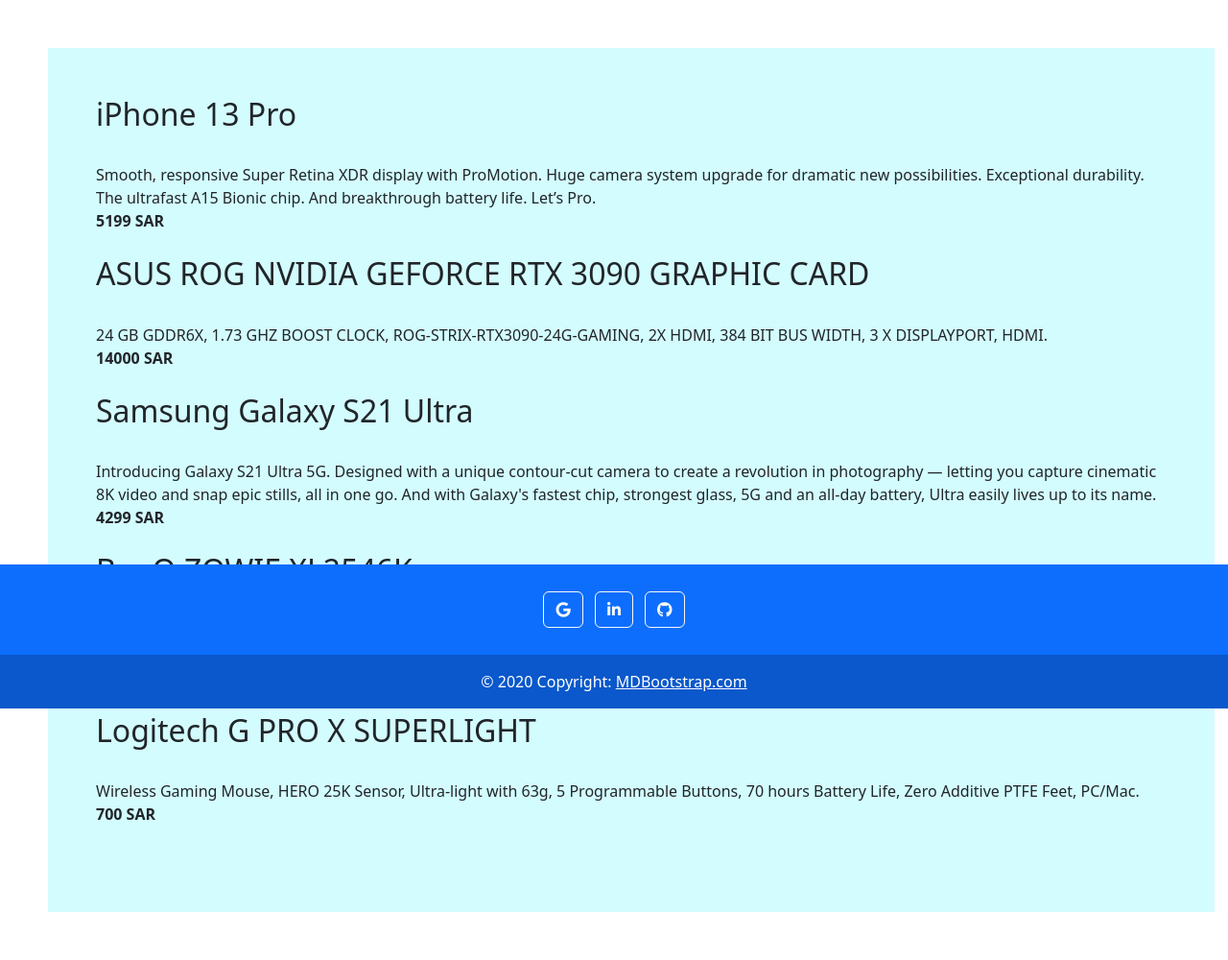
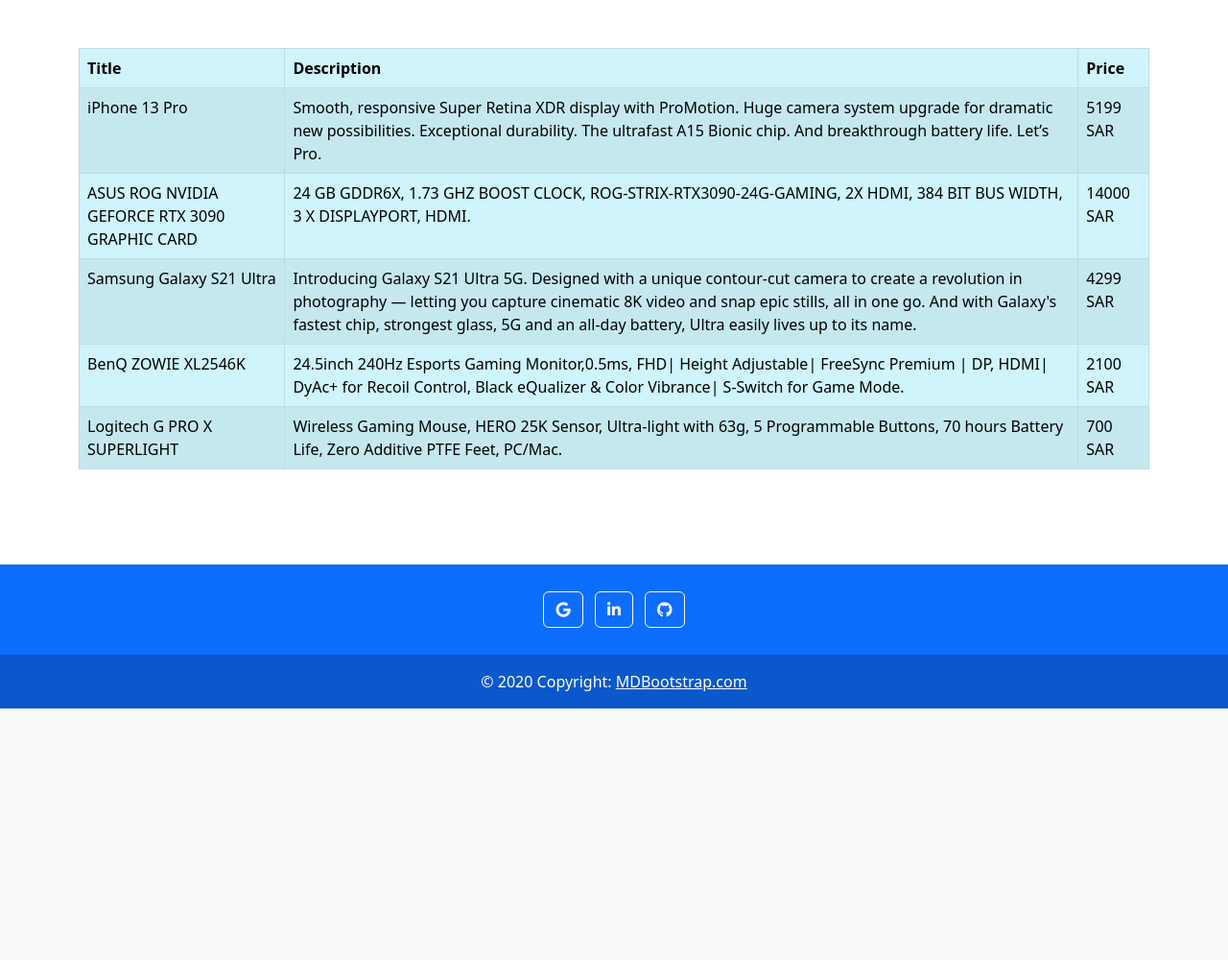
Before and after one commit to Scarnex/G5-project, a Flask app: page /mobiles in a window 1280 px wide. Shown: the part 62-1062 px from the top of the page at 96% size. After the commit the page ends 800 px from the top, so only its background shows below. Run offline with Flask 3, Linux system fonts and the light colour scheme; some libraries are stand-ins or nearby versions.

Commit message:
Bootstrap Table in mobiles.html

```diff
--- a/static/styles.css
+++ b/static/styles.css
@@ -6,11 +6,3 @@
     height: 400px;
     object-fit: cover;
 }
-
-.mobileContainer {
-    padding: 50px;
-    margin: 50px;
-    width: 95%;
-    height: 900px;
-    background-color: rgb(211, 252, 255);
-}
--- a/templates/mobiles.html
+++ b/templates/mobiles.html
@@ -60,7 +60,18 @@
             </nav>
         </header>
 
-        <div class="mobileContainer">
+        <div style="height: 50px;"></div>
+
+        <div class="container">
+            <table class="table table-striped table-bordered table-hover table-info">
+                <thead>
+                    <tr>
+                        <th>Title</th>
+                        <th>Description</th>
+                        <th>Price</th>
+                    </tr>
+                </thead>
+                <tbody>
                     <script>
                         //loop through the mobile dictionary from mobile-data.js
                         for (var i = 0; i < mobiles.length; i++) {
@@ -68,11 +79,17 @@
                             console.log(mobiles[i].desc);
                             console.log(mobiles[i].price);
 
-                    document.write("<h2>" + mobiles[i].title + "</h2>" + "<br>");
-                    document.write(mobiles[i].desc + "<br>");
-                    document.write("<b>" + mobiles[i].price + "</b>" + "<br><br>");
+                            document.write(
+                            '<tr>' +
+                                '<td>' + mobiles[i].title + '</td>' +
+                                '<td>' + mobiles[i].desc + '</td>' +
+                                '<td>' + mobiles[i].price + '</td>' +
+                            '</tr>'
+                            );
                         }
                     </script>
+                </tbody>
+            </table>
         </div>
 
         <!-- Footer -->
```
Lines whose indentation alone changed are shown as unchanged.
